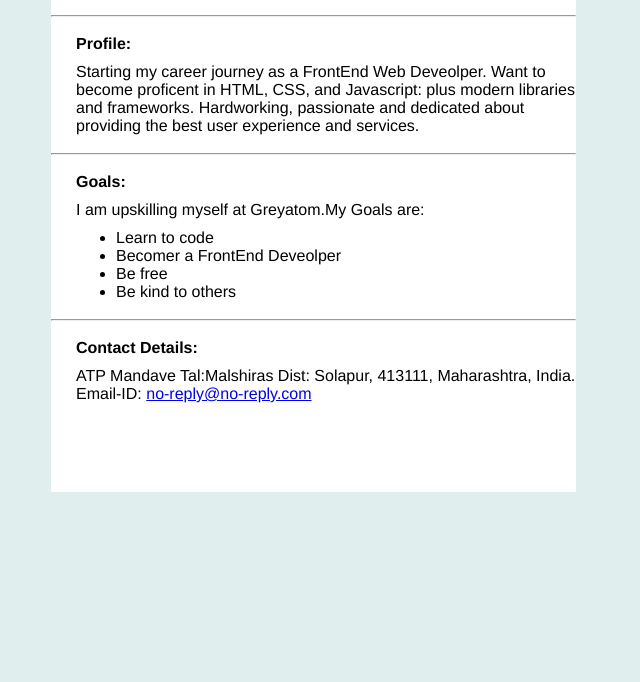
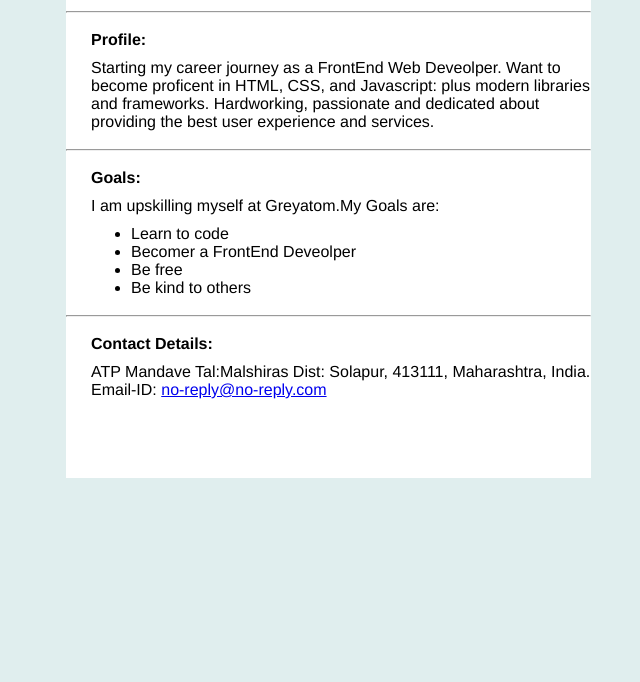
Before and after one commit to erhrishi19/personal-portfolio-page, a plain HTML site: page index.html in a window 1280 px wide. Shown: the part 118-800 px from the top of the page, without its empty margins (279-919 px from the left). Drawn offline with Linux system fonts and the light colour scheme.

Commit message:
Second Commit

```diff
--- a/style.css
+++ b/style.css
@@ -12,10 +12,10 @@ body {
 .profileBody {
     display: inline-block;
     background-color: white;
-    margin-top: 10px;
-    margin-left: 40px;
+    margin-top: 6px;
+    margin-left: 55px;
     width: 75%;
-    height: 600px;
+    height: 590px;
 }
 
 h1 {
```
